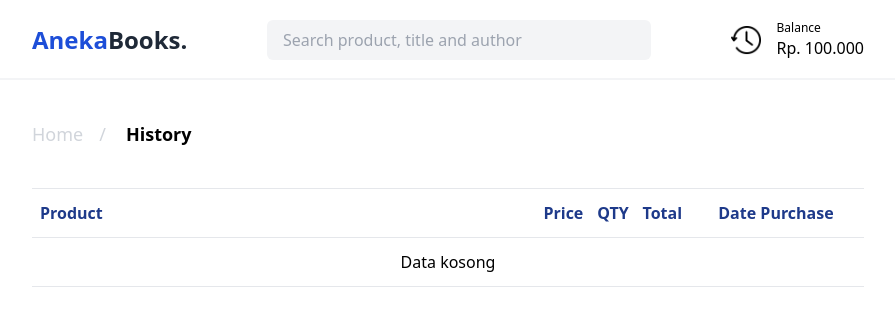
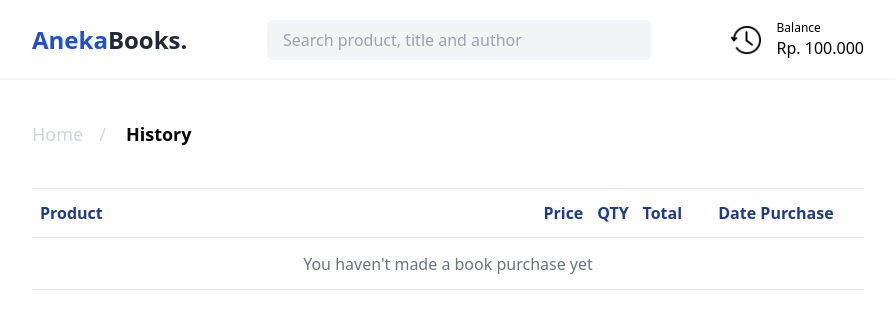
Before and after one commit to yayakyogi/aneka-books, a React (Create React App) app: page /history in a window 1280 px wide. Shown: the top 326 px of the page, without its empty margins (192-1087 px from the left). Built offline with nearby package versions, Linux system fonts and the light colour scheme.

Commit message:
refactoring code

```diff
--- a/src/parts/HistoryList.js
+++ b/src/parts/HistoryList.js
@@ -15,8 +15,8 @@ const HistoryList = (props) => {
         </h1>
       </div>
       {data.length === 0 ? (
-        <div className="flex justify-center items-center my-3 pb-3 border-b border-gray-200">
-          Data kosong
+        <div className="h-40 md:h-10 flex justify-center items-center my-3 pb-3 md:border-b border-gray-200 text-gray-500 font-thin">
+          You haven't made a book purchase yet
         </div>
       ) : (
         data?.map((payment, index) => {
```
